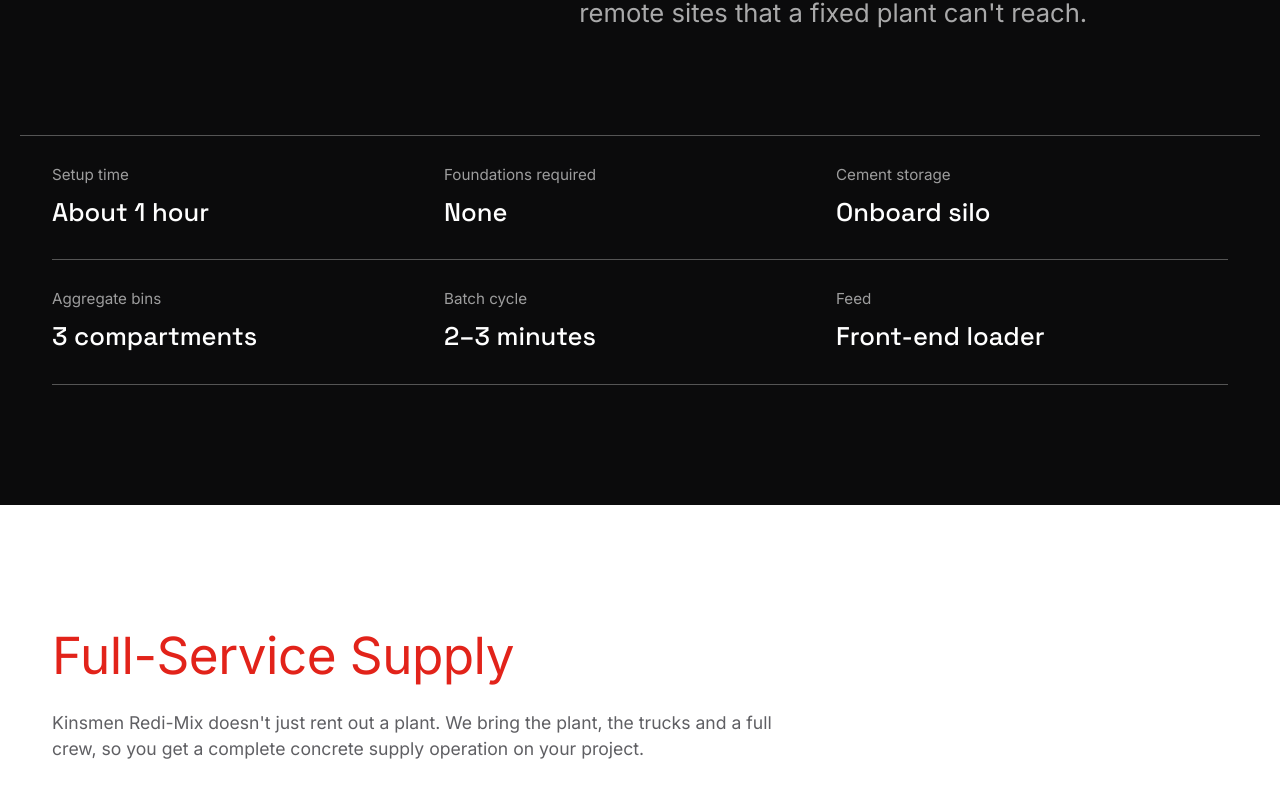
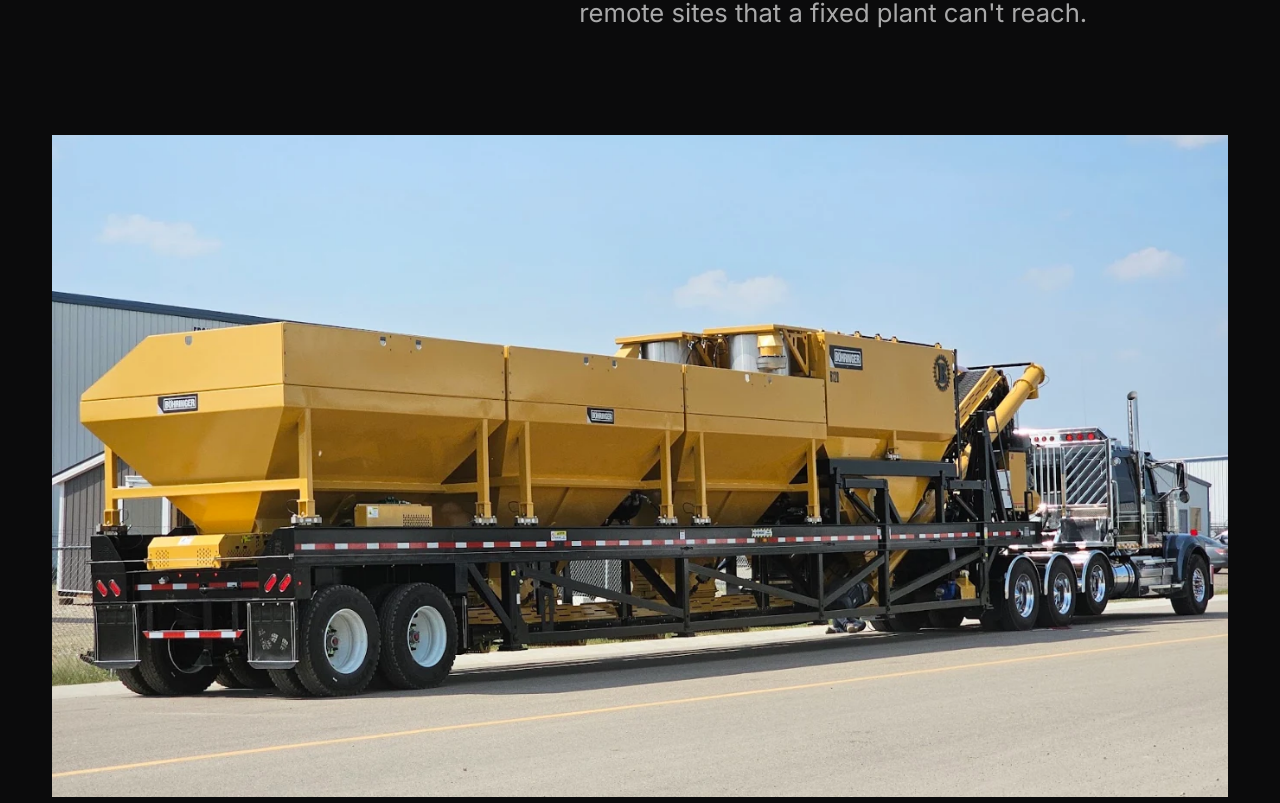
Before and after one commit to ScaleCRMCO/Kinsmen-Redi-Mix, a Next.js app: page / in a window 1280 px wide. Shown: the part 2157-2960 px from the top of the page. Built offline with nearby package versions, Linux system fonts and the light colour scheme.

Commit message:
Add B120 photo to Our Plant section
Co-Authored-By: Claude Opus 5.5 <noreply@anthropic.com>
Claude-Session: https://claude.ai/code/session_01Ebq2Q3EiF2kxTpiveFEXHZ

```diff
--- a/app/globals.css
+++ b/app/globals.css
@@ -167,3 +167,6 @@ h1, h2, h3 { font-weight: 500; letter-spacing: -0.01em; line-height: 1.2; }
 @media (max-width: 640px) {
   .specs { grid-template-columns: 1fr; margin-top: 48px; }
 }
+.plant-photo { position: relative; aspect-ratio: 16 / 9; margin-top: 80px; overflow: hidden; }
+.plant-photo-img { object-fit: cover; object-position: center 60%; }
+.plant .specs { margin-top: 0; border-top: none; }
--- a/app/page.tsx
+++ b/app/page.tsx
@@ -135,6 +135,17 @@ export default function Home() {
               </p>
             </div>
           </div>
+          <div className="container">
+            <div className="plant-photo">
+              <Image
+                src="/b120-plant.webp"
+                alt="Böhringer B120 mobile batch plant on its trailer"
+                fill
+                sizes="(max-width: 1240px) 100vw, 1176px"
+                className="plant-photo-img"
+              />
+            </div>
+          </div>
           <div className="container specs">
             {plantSpecs.map((s) => (
               <div key={s.label} className="spec">
```
Also changed, not shown: public/b120-plant.webp (added).
